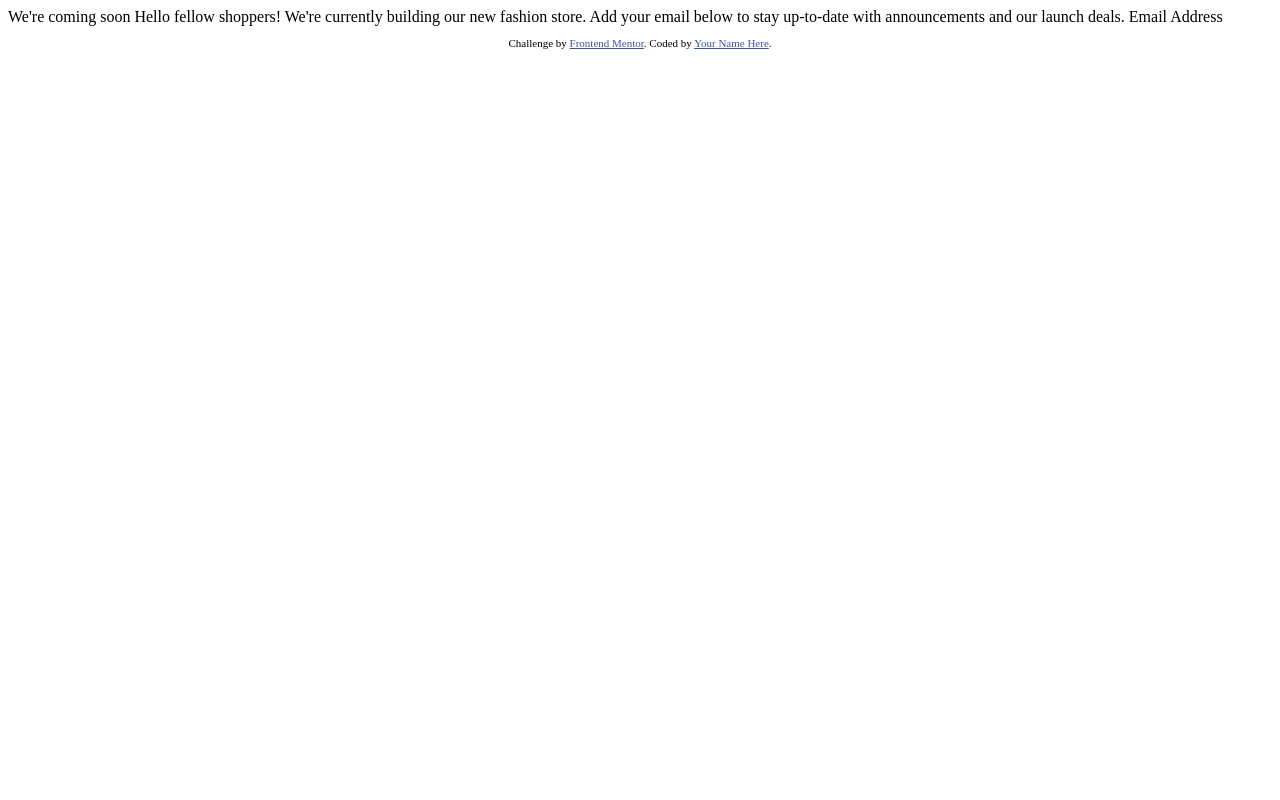
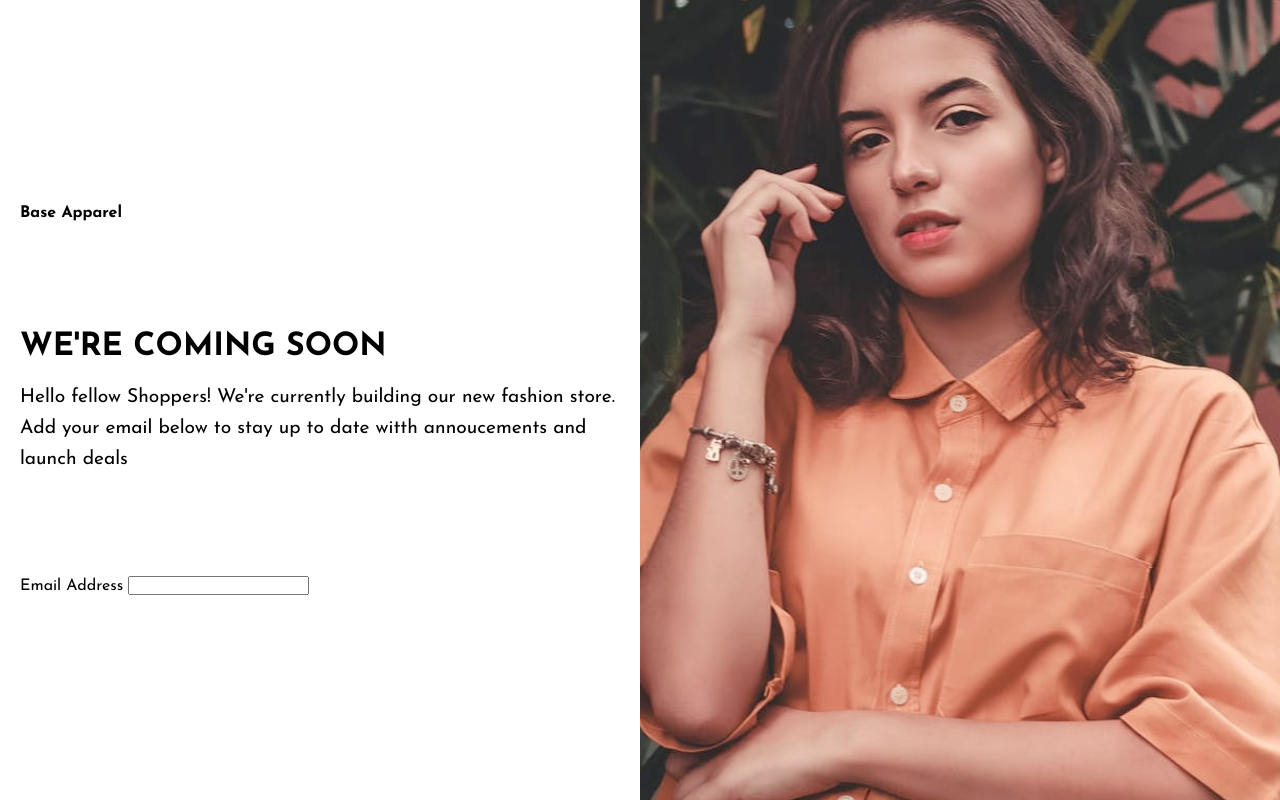
Before and after one commit to pruwt/brandApparelchallenge, a plain HTML site: page index.html in a window 1280 px wide. Drawn offline with Linux system fonts and the light colour scheme.

Commit message:
began styling desktop view

```diff
--- a/index.html
+++ b/index.html
@@ -1,33 +1,42 @@
 <!DOCTYPE html>
 <html lang="en">
-<head>
-  <meta charset="UTF-8">
-  <meta name="viewport" content="width=device-width, initial-scale=1.0"> <!-- displays site properly based on user's device -->
+  <head>
+    <meta charset="UTF-8" />
+    <meta name="viewport" content="width=device-width, initial-scale=1.0" />
+    <!-- displays site properly based on user's device -->
 
-  <link rel="icon" type="image/png" sizes="32x32" href="./images/favicon-32x32.png">
+    <!-- <link rel="icon" type="image/png" sizes="32x32" href="./images/favicon-32x32.png"> -->
+    <link rel="stylesheet" href="style.css" />
 
-  <title>Frontend Mentor | Base Apparel coming soon page</title>
+    <title>Base Apparel coming soon page</title>
+  </head>
+  <body>
 
-  <!-- Feel free to remove these styles or customise in your own stylesheet 👍 -->
-  <style>
-    .attribution { font-size: 11px; text-align: center; }
-    .attribution a { color: hsl(228, 45%, 44%); }
-  </style>
-</head>
-<body>
 
-  We're coming soon
+    <div class="container">
 
-  Hello fellow shoppers! We're currently building our new fashion store.
-  Add your email below to stay up-to-date with announcements and our launch deals.
+      <div class="left-side">
+        <header>
+      <div class="logo">
+        <p>Base Apparel</p>
+      </div>
+    </header>
+        <div class="intro-text">
+          <h1> WE'RE COMING SOON</h1>
+        <p>Hello fellow Shoppers! We're currently building our new fashion store.
+          Add your email below to stay up to date witth annoucements and launch deals
+        </p>
+        </div>
+        <div class="email-section">
+          <label for="email" >Email Address</label>
+          <input type="email" name="email" id="email">
+        </div>
+      </div>
 
-  Email Address
+      <div class="right-side">
+        <img src="/images/hero-desktop.jpg" alt="woman in apparel" srcset="">
+      </div>
+    </div>
 
-  <footer>
-    <p class="attribution">
-      Challenge by <a href="https://www.frontendmentor.io?ref=challenge" target="_blank">Frontend Mentor</a>.
-      Coded by <a href="#">Your Name Here</a>.
-    </p>
-  </footer>
-</body>
+  </body>
 </html>
--- /dev/null
+++ b/style.css
@@ -0,0 +1,55 @@
+
+  @import url('https://fonts.googleapis.com/css2?family=Josefin+Sans:ital,wght@0,100;0,200;0,300;0,400;0,500;0,600;0,700;1,100;1,200;1,300;1,400;1,700&family=Montserrat:ital,wght@0,100;0,200;0,300;0,400;0,500;0,600;0,700;0,800;1,100;1,200;1,400;1,500&family=Poppins:ital,wght@0,400;0,500;0,600;1,300&display=swap');
+
+*{
+  margin: 0;
+  box-sizing: border-box;
+  padding: 0;
+}
+body{
+  font-family: 'Josefin Sans', sans-serif;
+  /* background-color:hsl(0, 36%, 70%); */
+}
+
+.container{
+  display: flex;
+  height: 100vh;
+  width: 100%;
+}
+.left-side{
+  flex:50%;
+  padding: 20px;
+  display: flex;
+  flex-direction: column;
+  justify-content: center;
+gap: 100px;
+}
+header {
+  text-align: left;
+}
+
+.logo p{
+  font-size: 16px;
+  font-weight: 700;
+  margin-bottom: 10px;
+}
+.intro-text{
+ text-align: left;
+}
+.intro-text h1 {
+  margin-bottom: 20px;
+}
+.intro-text p {
+  font-size: 1.2em;
+  line-height: 1.6;
+}
+
+.right-side{
+  flex:50%;
+  overflow: hidden;
+}
+.right-side img {
+  width: 100%;
+  height: 100%;
+  object-fit: cover;
+}
```
